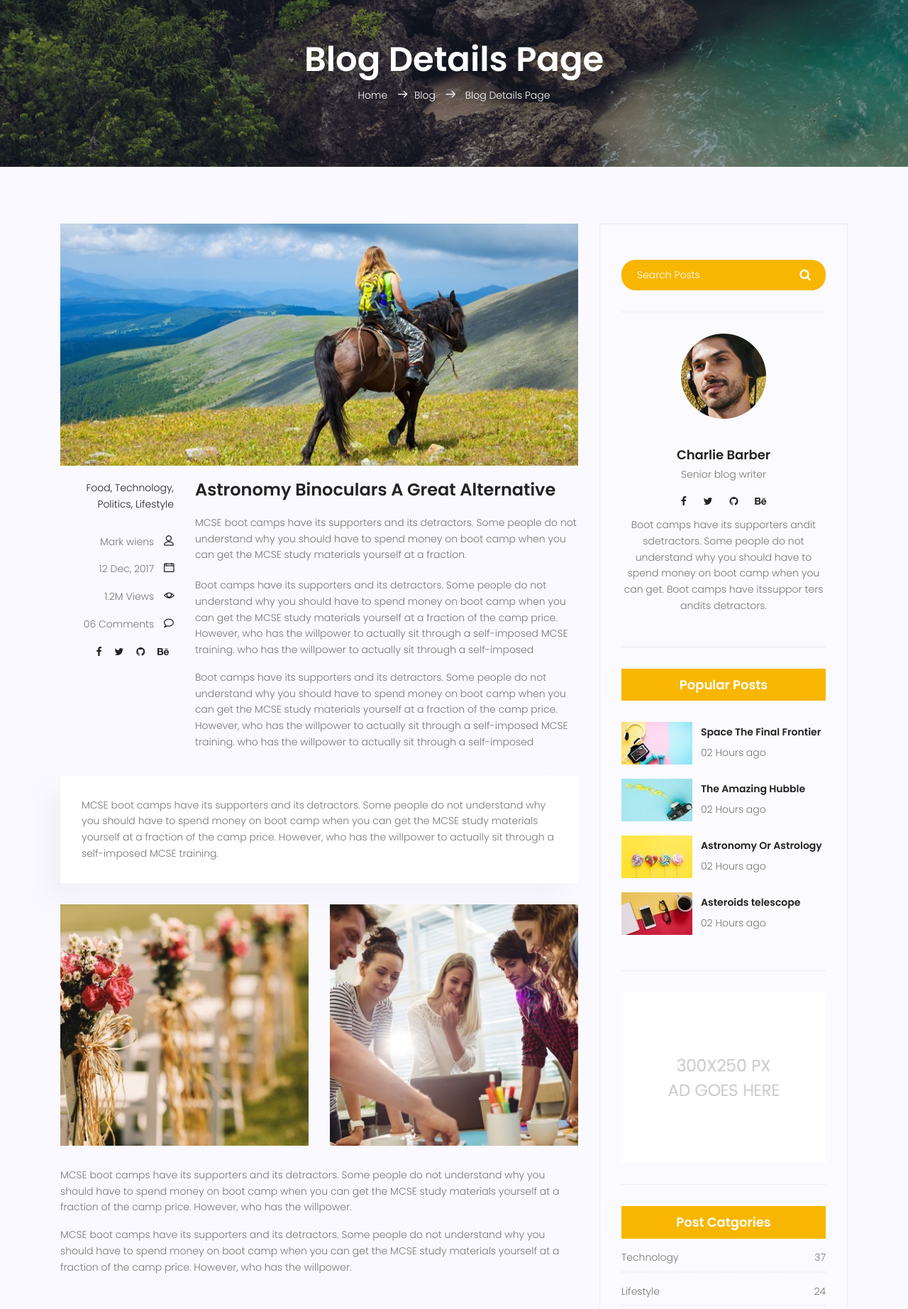
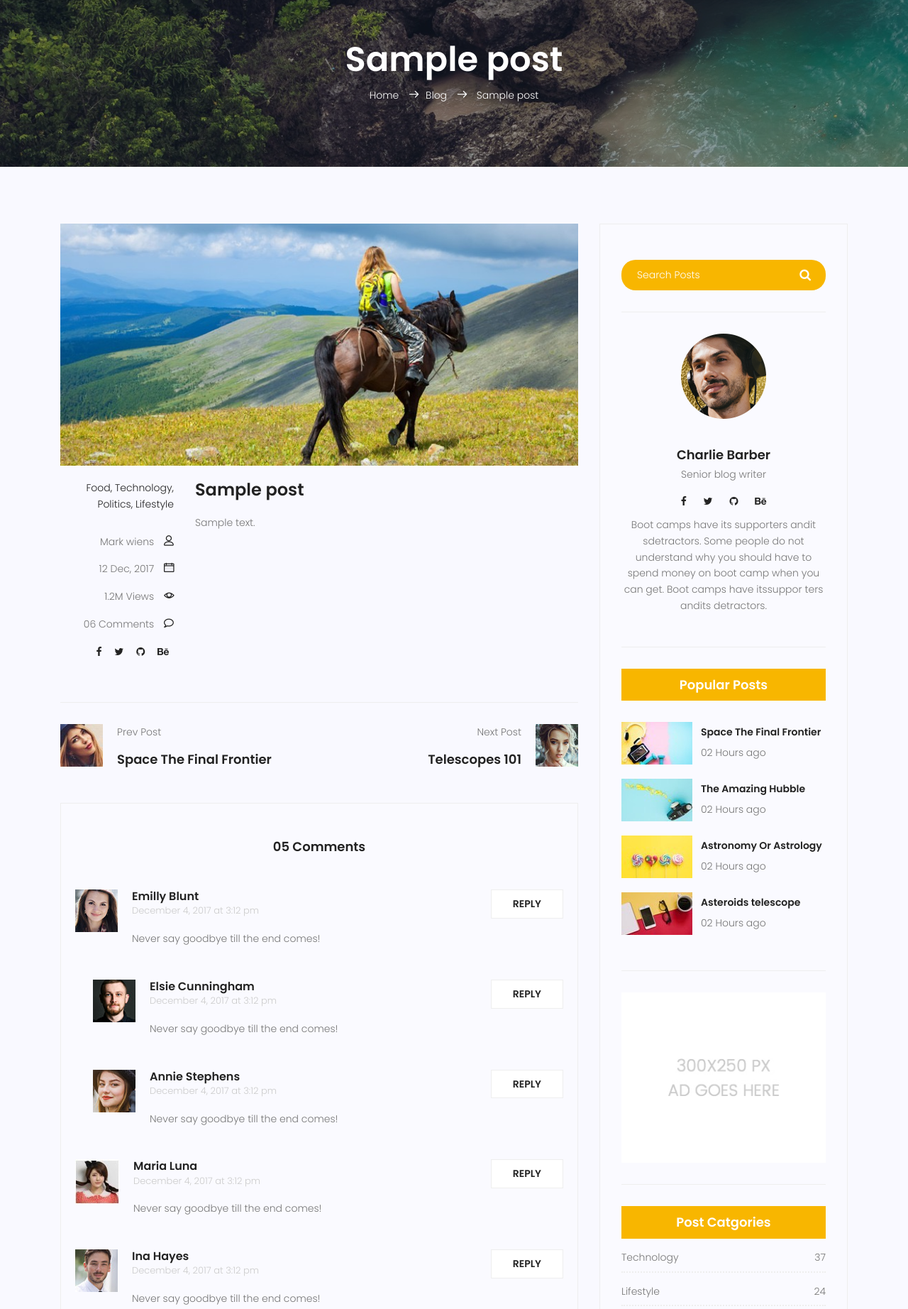
Before and after one commit to Samane-Gh/mySite, a Django app: template templates/blog/blog-single.html in a window 1280 px wide. Shown: the part 105-1949 px from the top of the page at 71% size. Run offline with Django 3.2, Linux system fonts and the light colour scheme; the template is opened without the code that fills it: values that come from a table or form of the project are taken from there, others are empty; tables that the repository leaves empty hold one stand-in row (values such as "Sample post"); some libraries are stand-ins or nearby versions.

Commit message:
inter to view more to show database content

```diff
--- a/blog/admin.py
+++ b/blog/admin.py
@@ -4,7 +4,7 @@ from blog.models import Post
 class PostAdmin(admin.ModelAdmin):
     #date_hierarchy = 'created_date'
     empty_value_display = '-empty-'
-    list_display =('title', 'counted_views', 'status', )
+    list_display =('title', 'counted_views', 'status','published_date', )
     list_filter = ('status', )
     search_fields = ['title','content']
 
--- a/blog/models.py
+++ b/blog/models.py
@@ -1,9 +1,10 @@
 # Create your models here.
 from django.db import models
 class Post(models.Model):
+
     title = models.CharField(max_length=350)
     content = models.TextField()
-    counted_views = models.IntegerField(default=0)
+    counted_views = models.IntegerField()
     status = models.BooleanField(default=False)
     creted_date = models.DateTimeField(auto_now=True)
     updated_date = models.DateTimeField(auto_now=True) #2023-05-01 07:04:11.160718
--- a/blog/urls.py
+++ b/blog/urls.py
@@ -11,4 +11,5 @@ urlpatterns = [
     path('single',blog_single,name='single'),
     path('post-<int:pid>',test,name='test'),
 
+
 ]
--- a/templates/blog/blog-single.html
+++ b/templates/blog/blog-single.html
@@ -56,19 +56,19 @@
 				<div class="container main-menu">
 					<div class="row align-items-center justify-content-between d-flex">
 				      <div id="logo">
-				        <a href="index.html"><img src="img/logo.png" alt="" title="" /></a>
+				        <a href="{% url 'website:index' %}"><img src="img/logo.png" alt="" title="" /></a>
 				      </div>
 				      <nav id="nav-menu-container">
 				        <ul class="nav-menu">
-				          <li><a href="index.html">Home</a></li>
-				          <li><a href="about.html">About</a></li>
+				          <li><a href="{% url 'website:index' %}">Home</a></li>
+				          <li><a href="{% url 'website:about' %}">About</a></li>
 				          <li><a href="packages.html">Packages</a></li>
 				          <li><a href="hotels.html">Hotels</a></li>
 				          <li><a href="insurance.html">Insurence</a></li>
 				          <li class="menu-has-children"><a href="">Blog</a>
 				            <ul>
-				              <li><a href="blog-home.html">Blog Home</a></li>
-				              <li><a href="blog-single.html">Blog Single</a></li>
+				              <li><a href="{% url 'blog:index' %}">Blog Home</a></li>
+				              <li><a href="{% url 'blog:single' %}">Blog Single</a></li>
 				            </ul>
 				          </li>
 				          <li class="menu-has-children"><a href="">Pages</a>
@@ -82,7 +82,7 @@
 						          </li>
 				            </ul>
 				          </li>
-				          <li><a href="contact.html">Contact</a></li>
+				          <li><a href="{% url 'website:contact' %}">Contact</a></li>
 				        </ul>
 				      </nav><!-- #nav-menu-container -->
 					</div>
@@ -96,9 +96,10 @@
 					<div class="row d-flex align-items-center justify-content-center">
 						<div class="about-content col-lg-12">
 							<h1 class="text-white">
-								Blog Details Page
+
+								{{post.title}}
 							</h1>
-							<p class="text-white link-nav"><a href="index.html">Home </a>  <span class="lnr lnr-arrow-right"></span><a href="blog-home.html">Blog </a> <span class="lnr lnr-arrow-right"></span> <a href="blog-single.html"> Blog Details Page</a></p>
+							<p class="text-white link-nav"><a href="{% url 'website:index' %}">Home </a>  <span class="lnr lnr-arrow-right"></span><a href="{% url 'blog:index' %}">Blog </a> <span class="lnr lnr-arrow-right"></span> <a href="blog-single.html"> {{post.title}}</a></p>
 						</div>
 					</div>
 				</div>
@@ -137,38 +138,13 @@
 									</div>
 								</div>
 								<div class="col-lg-9 col-md-9">
-									<h3 class="mt-20 mb-20">Astronomy Binoculars A Great Alternative</h3>
+									<h3 class="mt-20 mb-20">{{post.title}}</h3>
 									<p class="excert">
-										MCSE boot camps have its supporters and its detractors. Some people do not understand why you should have to spend money on boot camp when you can get the MCSE study materials yourself at a fraction.
-									</p>
-									<p>
-										Boot camps have its supporters and its detractors. Some people do not understand why you should have to spend money on boot camp when you can get the MCSE study materials yourself at a fraction of the camp price. However, who has the willpower to actually sit through a self-imposed MCSE training. who has the willpower to actually sit through a self-imposed
-									</p>
-									<p>
-										Boot camps have its supporters and its detractors. Some people do not understand why you should have to spend money on boot camp when you can get the MCSE study materials yourself at a fraction of the camp price. However, who has the willpower to actually sit through a self-imposed MCSE training. who has the willpower to actually sit through a self-imposed
-									</p>
+										{{post.content}}
+										</p>
+
 								</div>
-								<div class="col-lg-12">
-									<div class="quotes">
-										MCSE boot camps have its supporters and its detractors. Some people do not understand why you should have to spend money on boot camp when you can get the MCSE study materials yourself at a fraction of the camp price. However, who has the willpower to actually sit through a self-imposed MCSE training.
-									</div>
-									<div class="row mt-30 mb-30">
-										<div class="col-6">
-											<img class="img-fluid" src="img/blog/post-img1.jpg" alt="">
-										</div>
-										<div class="col-6">
-											<img class="img-fluid" src="img/blog/post-img2.jpg" alt="">
-										</div>
-										<div class="col-lg-12 mt-30">
-											<p>
-												MCSE boot camps have its supporters and its detractors. Some people do not understand why you should have to spend money on boot camp when you can get the MCSE study materials yourself at a fraction of the camp price. However, who has the willpower.
-											</p>
-											<p>
-												MCSE boot camps have its supporters and its detractors. Some people do not understand why you should have to spend money on boot camp when you can get the MCSE study materials yourself at a fraction of the camp price. However, who has the willpower.
-											</p>
-										</div>
-									</div>
-								</div>
+
 							</div>
 							<div class="navigation-area">
 								<div class="row">
```
Also changed, not shown: blog/views.py (+20 -5 lines), templates/base.html (+4 -17 lines), templates/blog/blog-home.html (+15 -12 lines), templates/test.html (+14 -0 lines).
